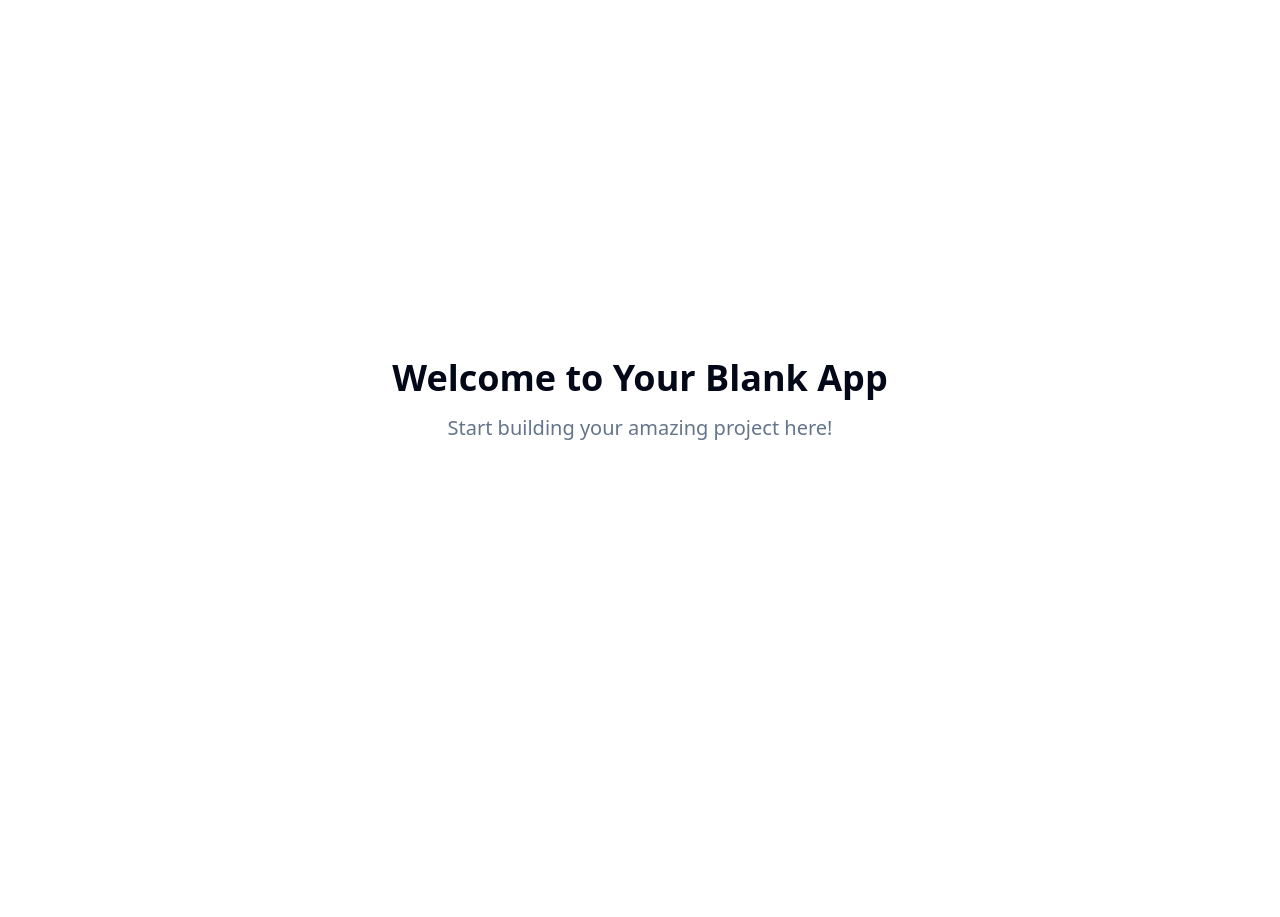
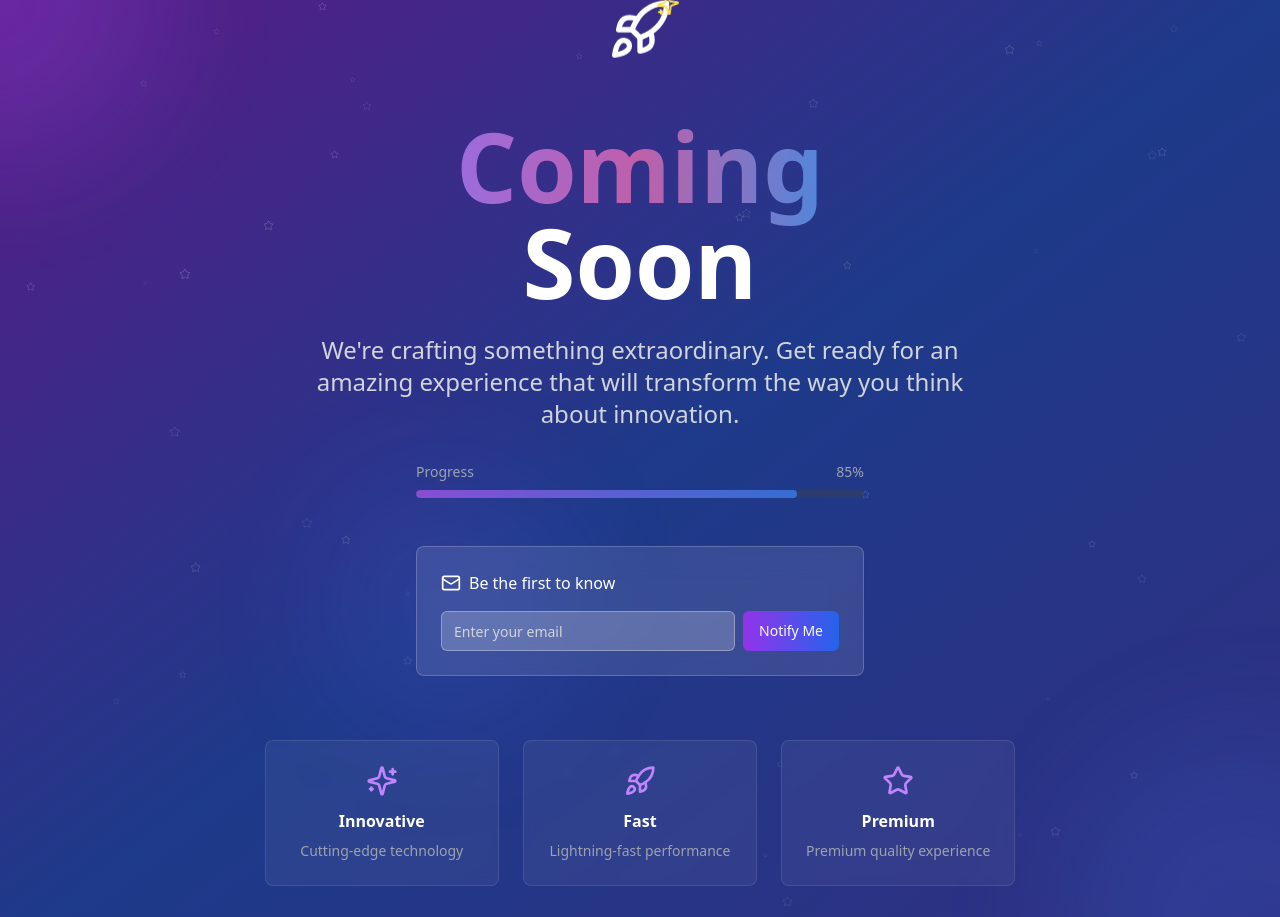
Before and after one commit to Junaid212/starry-arrival-soon, a React (Vite) app: page / in a window 1280 px wide. Shown: the top 917 px of the page. Before the commit the page ends 800 px from the top, so only its background shows below. Built offline with nearby package versions, Linux system fonts and the light colour scheme.

Commit message:
Add coming soon website
Implement a coming soon website with an attractive theme, background, and animation.

```diff
--- a/index.html
+++ b/index.html
@@ -1,14 +1,15 @@
+
 <!DOCTYPE html>
 <html lang="en">
   <head>
     <meta charset="UTF-8" />
     <meta name="viewport" content="width=device-width, initial-scale=1.0" />
-    <title>starry-arrival-soon</title>
-    <meta name="description" content="Lovable Generated Project" />
+    <title>Coming Soon - Something Amazing is on the Way</title>
+    <meta name="description" content="We're crafting something extraordinary. Get ready for an amazing experience that will transform the way you think about innovation." />
     <meta name="author" content="Lovable" />
 
-    <meta property="og:title" content="starry-arrival-soon" />
-    <meta property="og:description" content="Lovable Generated Project" />
+    <meta property="og:title" content="Coming Soon - Something Amazing is on the Way" />
+    <meta property="og:description" content="We're crafting something extraordinary. Get ready for an amazing experience that will transform the way you think about innovation." />
     <meta property="og:type" content="website" />
     <meta property="og:image" content="https://lovable.dev/opengraph-image-p98pqg.png" />
 
--- a/src/index.css
+++ b/src/index.css
@@ -1,3 +1,4 @@
+
 @tailwind base;
 @tailwind components;
 @tailwind utilities;
@@ -103,3 +104,42 @@ All colors MUST be HSL.
     @apply bg-background text-foreground;
   }
 }
+
+/* Custom animations for the coming soon page */
+@layer utilities {
+  .animate-fade-in {
+    animation: fadeIn 1s ease-out;
+  }
+
+  .hover-scale {
+    transition: transform 0.3s ease;
+  }
+
+  .hover-scale:hover {
+    transform: scale(1.05);
+  }
+
+  @keyframes fadeIn {
+    from {
+      opacity: 0;
+      transform: translateY(30px);
+    }
+    to {
+      opacity: 1;
+      transform: translateY(0);
+    }
+  }
+
+  @keyframes float {
+    0%, 100% {
+      transform: translateY(0px);
+    }
+    50% {
+      transform: translateY(-20px);
+    }
+  }
+
+  .animate-float {
+    animation: float 3s ease-in-out infinite;
+  }
+}
--- a/src/pages/Index.tsx
+++ b/src/pages/Index.tsx
@@ -1,11 +1,151 @@
-// Update this page (the content is just a fallback if you fail to update the page)
+
+import React, { useState } from 'react';
+import { Button } from "@/components/ui/button";
+import { Input } from "@/components/ui/input";
+import { Card } from "@/components/ui/card";
+import { useToast } from "@/hooks/use-toast";
+import { Mail, Star, Sparkles, Rocket } from 'lucide-react';
 
 const Index = () => {
+  const [email, setEmail] = useState('');
+  const { toast } = useToast();
+
+  const handleSubmit = (e: React.FormEvent) => {
+    e.preventDefault();
+    if (email) {
+      toast({
+        title: "Thanks for subscribing!",
+        description: "We'll notify you when we launch.",
+      });
+      setEmail('');
+    }
+  };
+
   return (
-    <div className="min-h-screen flex items-center justify-center bg-background">
-      <div className="text-center">
-        <h1 className="text-4xl font-bold mb-4">Welcome to Your Blank App</h1>
-        <p className="text-xl text-muted-foreground">Start building your amazing project here!</p>
+    <div className="min-h-screen relative overflow-hidden bg-gradient-to-br from-purple-900 via-blue-900 to-indigo-900">
+      {/* Animated Background Particles */}
+      <div className="absolute inset-0">
+        {[...Array(50)].map((_, i) => (
+          <div
+            key={i}
+            className="absolute animate-pulse"
+            style={{
+              left: `${Math.random() * 100}%`,
+              top: `${Math.random() * 100}%`,
+              animationDelay: `${Math.random() * 3}s`,
+              animationDuration: `${2 + Math.random() * 2}s`,
+            }}
+          >
+            <Star
+              className="text-white/20"
+              size={Math.random() * 8 + 4}
+            />
+          </div>
+        ))}
+      </div>
+
+      {/* Floating Orbs */}
+      <div className="absolute inset-0 overflow-hidden">
+        <div className="absolute -top-40 -left-40 w-80 h-80 bg-purple-500/30 rounded-full blur-3xl animate-pulse"></div>
+        <div className="absolute -bottom-40 -right-40 w-96 h-96 bg-blue-500/20 rounded-full blur-3xl animate-pulse" style={{ animationDelay: '1s' }}></div>
+        <div className="absolute top-1/2 left-1/4 w-64 h-64 bg-indigo-500/20 rounded-full blur-3xl animate-pulse" style={{ animationDelay: '2s' }}></div>
+      </div>
+
+      {/* Main Content */}
+      <div className="relative z-10 min-h-screen flex items-center justify-center px-4">
+        <div className="text-center max-w-4xl mx-auto animate-fade-in">
+          {/* Logo/Icon */}
+          <div className="mb-8 inline-block">
+            <div className="relative">
+              <Rocket className="w-16 h-16 text-white mx-auto mb-4 animate-bounce" />
+              <Sparkles className="w-6 h-6 text-yellow-300 absolute -top-2 -right-2 animate-spin" />
+            </div>
+          </div>
+
+          {/* Main Heading */}
+          <h1 className="text-6xl md:text-8xl font-bold text-white mb-6 leading-tight">
+            <span className="bg-gradient-to-r from-purple-400 via-pink-400 to-blue-400 bg-clip-text text-transparent animate-pulse">
+              Coming
+            </span>
+            <br />
+            <span className="text-white hover-scale inline-block transition-transform duration-300">
+              Soon
+            </span>
+          </h1>
+
+          {/* Subtitle */}
+          <p className="text-xl md:text-2xl text-gray-300 mb-8 max-w-2xl mx-auto leading-relaxed">
+            We're crafting something extraordinary. Get ready for an amazing experience that will transform the way you think about innovation.
+          </p>
+
+          {/* Progress Bar */}
+          <div className="mb-12 max-w-md mx-auto">
+            <div className="flex justify-between text-sm text-gray-400 mb-2">
+              <span>Progress</span>
+              <span>85%</span>
+            </div>
+            <div className="w-full bg-gray-700/50 rounded-full h-2 overflow-hidden">
+              <div className="bg-gradient-to-r from-purple-500 to-blue-500 h-2 rounded-full animate-pulse" style={{ width: '85%' }}></div>
+            </div>
+          </div>
+
+          {/* Email Subscription */}
+          <Card className="max-w-md mx-auto p-6 bg-white/10 backdrop-blur-lg border-white/20 hover:bg-white/15 transition-all duration-300">
+            <form onSubmit={handleSubmit} className="space-y-4">
+              <div className="flex items-center space-x-2 text-white mb-4">
+                <Mail className="w-5 h-5" />
+                <span className="font-medium">Be the first to know</span>
+              </div>
+              <div className="flex space-x-2">
+                <Input
+                  type="email"
+                  placeholder="Enter your email"
+                  value={email}
+                  onChange={(e) => setEmail(e.target.value)}
+                  className="flex-1 bg-white/20 border-white/30 text-white placeholder:text-gray-300 focus:bg-white/30"
+                  required
+                />
+                <Button
+                  type="submit"
+                  className="bg-gradient-to-r from-purple-600 to-blue-600 hover:from-purple-700 hover:to-blue-700 transition-all duration-300 hover:scale-105"
+                >
+                  Notify Me
+                </Button>
+              </div>
+            </form>
+          </Card>
+
+          {/* Features Preview */}
+          <div className="mt-16 grid grid-cols-1 md:grid-cols-3 gap-6 max-w-3xl mx-auto">
+            {[
+              { icon: Sparkles, title: "Innovative", desc: "Cutting-edge technology" },
+              { icon: Rocket, title: "Fast", desc: "Lightning-fast performance" },
+              { icon: Star, title: "Premium", desc: "Premium quality experience" }
+            ].map((feature, index) => (
+              <div
+                key={index}
+                className="text-center p-6 rounded-lg bg-white/5 backdrop-blur-sm border border-white/10 hover:bg-white/10 transition-all duration-300 hover:scale-105"
+                style={{ animationDelay: `${index * 0.2}s` }}
+              >
+                <feature.icon className="w-8 h-8 text-purple-400 mx-auto mb-3" />
+                <h3 className="text-white font-semibold mb-2">{feature.title}</h3>
+                <p className="text-gray-400 text-sm">{feature.desc}</p>
+              </div>
+            ))}
+          </div>
+
+          {/* Social Links */}
+          <div className="mt-12 flex justify-center space-x-6">
+            <div className="text-gray-400 text-sm">
+              Follow us for updates
+            </div>
+          </div>
+        </div>
+      </div>
+
+      {/* Footer */}
+      <div className="absolute bottom-4 left-1/2 transform -translate-x-1/2 text-gray-400 text-sm">
+        © 2024 Coming Soon. All rights reserved.
       </div>
     </div>
   );
```
